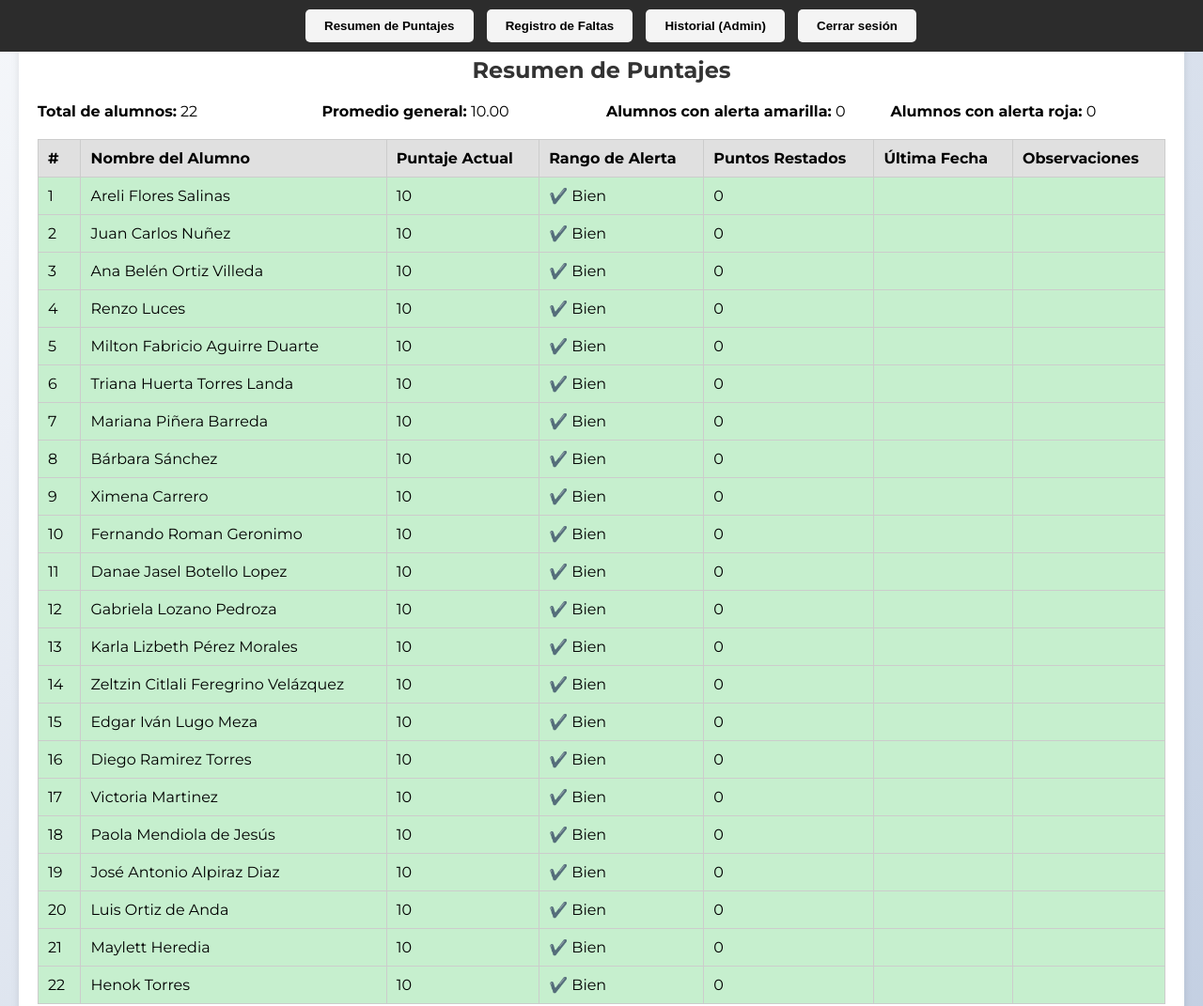
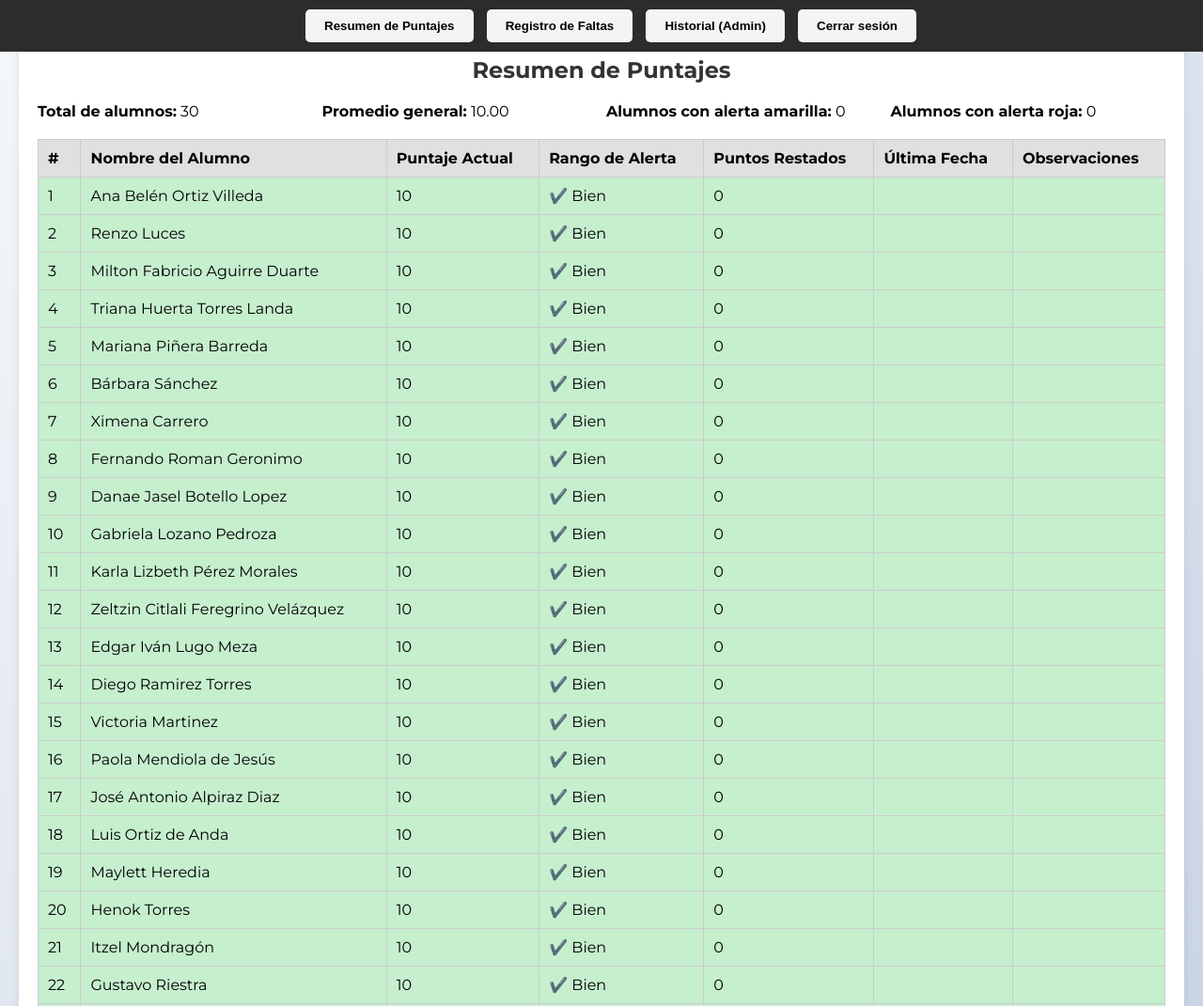
Before and after one commit to Edivlume/sistema-puntos, a plain HTML site: page index.html in a window 1280 px wide. Shown: the top 1071 px of the page at 94% size. Drawn offline with Linux system fonts and the light colour scheme; no server answers.

Commit message:
Update index.html

```diff
--- a/index.html
+++ b/index.html
@@ -96,7 +96,7 @@
 
   <script type="module">
     // ====== Datos base ======
-    const alumnos = ["Areli Flores Salinas","Juan Carlos Nuñez","Ana Belén Ortiz Villeda","Renzo Luces","Milton Fabricio Aguirre Duarte","Triana Huerta Torres Landa","Mariana Piñera Barreda","Bárbara Sánchez","Ximena Carrero","Fernando Roman Geronimo","Danae Jasel Botello Lopez","Gabriela Lozano Pedroza","Karla Lizbeth Pérez Morales","Zeltzin Citlali Feregrino Velázquez","Edgar Iván Lugo Meza","Diego Ramirez Torres","Victoria Martinez", "Paola Mendiola de Jesús", "José Antonio Alpiraz Diaz","Luis Ortiz de Anda","Maylett Heredia","Henok Torres"];
+    const alumnos = ["Ana Belén Ortiz Villeda","Renzo Luces","Milton Fabricio Aguirre Duarte","Triana Huerta Torres Landa","Mariana Piñera Barreda","Bárbara Sánchez","Ximena Carrero","Fernando Roman Geronimo","Danae Jasel Botello Lopez","Gabriela Lozano Pedroza","Karla Lizbeth Pérez Morales","Zeltzin Citlali Feregrino Velázquez","Edgar Iván Lugo Meza","Diego Ramirez Torres","Victoria Martinez", "Paola Mendiola de Jesús", "José Antonio Alpiraz Diaz","Luis Ortiz de Anda","Maylett Heredia","Henok Torres","Itzel Mondragón","Gustavo Riestra","Jareck Celis","Montserrat Peña","Ana Cecilia Zerboni Senties","Adrián Velázquez","María Hernández","Rodrigo Mir","Ash","Sam"];
     const faltas = {
       "No saber trazo montado y grabado (reincidente)": 3,
       "Retardo (tolerancia 15 min)": 1,
```
